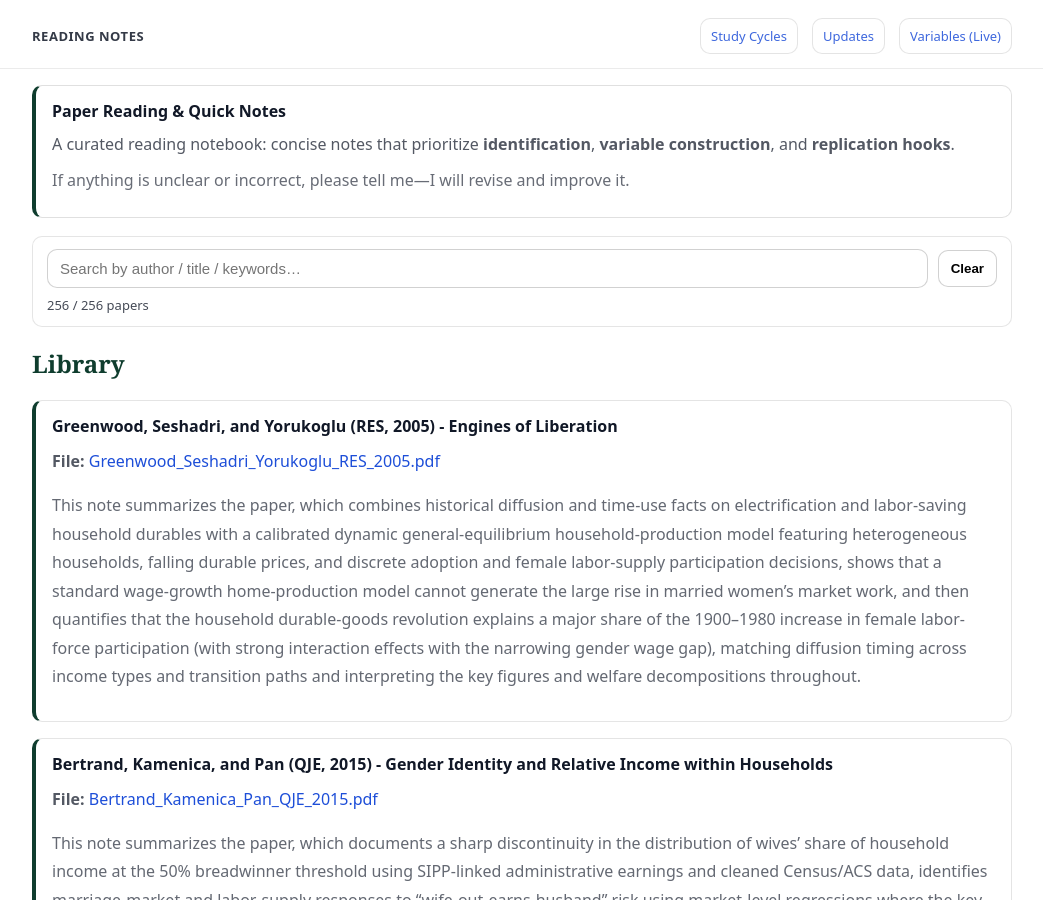
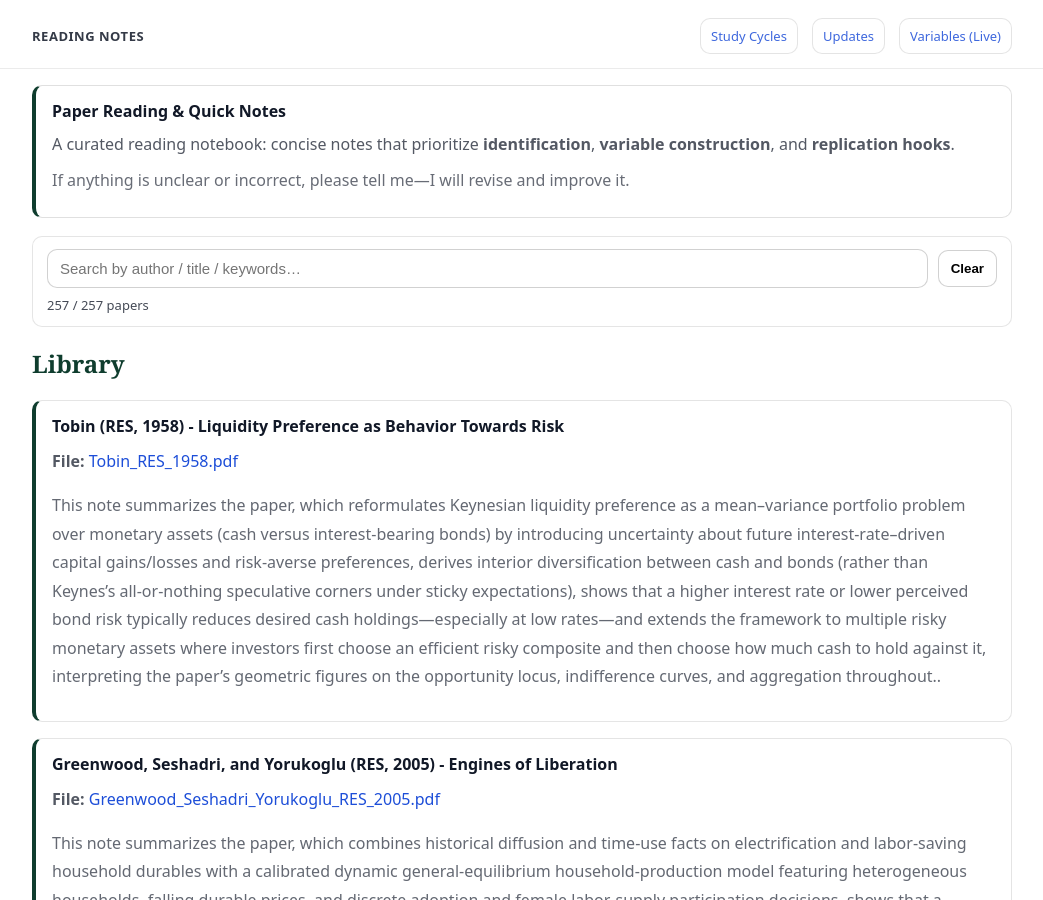
Before and after one commit to yaxinzn/study-archive, a Jekyll site: the page built from reading/index.md, in a window 1280 px wide and 900 px high. Shown: the whole window, without its empty margins (118-1161 px from the left). Built offline with Jekyll 4.4.1, drawn with Linux system fonts in a browser that asks for light colours.

Commit message:
Reading: add/update Tobin_RES_1958.pdf

```diff
--- a/_data/reading.yml
+++ b/_data/reading.yml
@@ -1,3 +1,7 @@
+- title: "Tobin (RES, 1958) - Liquidity Preference as Behavior Towards Risk"
+  file: "Tobin_RES_1958.pdf"
+  desc: "This note summarizes the paper, which reformulates Keynesian liquidity preference as a mean–variance portfolio problem over monetary assets (cash versus interest-bearing bonds) by introducing uncertainty about future interest-rate–driven capital gains/losses and risk-averse preferences, derives interior diversification between cash and bonds (rather than Keynes’s all-or-nothing speculative corners under sticky expectations), shows that a higher interest rate or lower perceived bond risk typically reduces desired cash holdings—especially at low rates—and extends the framework to multiple risky monetary assets where investors first choose an efficient risky composite and then choose how much cash to hold against it, interpreting the paper’s geometric figures on the opportunity locus, indifference curves, and aggregation throughout.."
+
 - title: "Greenwood, Seshadri, and Yorukoglu (RES, 2005) - Engines of Liberation"
   file: "Greenwood_Seshadri_Yorukoglu_RES_2005.pdf"
   desc: "This note summarizes the paper, which combines historical diffusion and time-use facts on electrification and labor-saving household durables with a calibrated dynamic general-equilibrium household-production model featuring heterogeneous households, falling durable prices, and discrete adoption and female labor-supply participation decisions, shows that a standard wage-growth home-production model cannot generate the large rise in married women’s market work, and then quantifies that the household durable-goods revolution explains a major share of the 1900–1980 increase in female labor-force participation (with strong interaction effects with the narrowing gender wage gap), matching diffusion timing across income types and transition paths and interpreting the key figures and welfare decompositions throughout."
```
Also changed, not shown: 1 other file.
